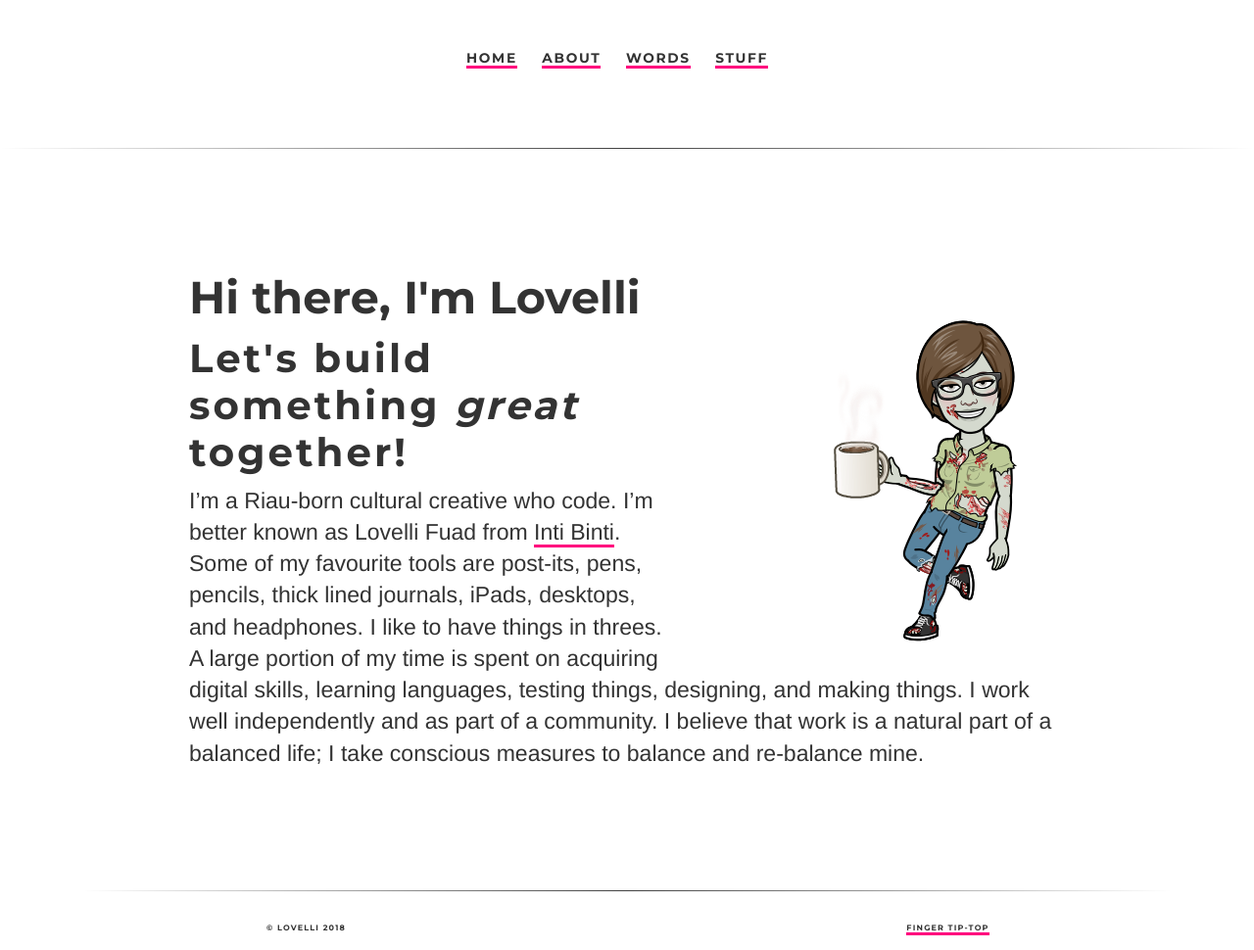
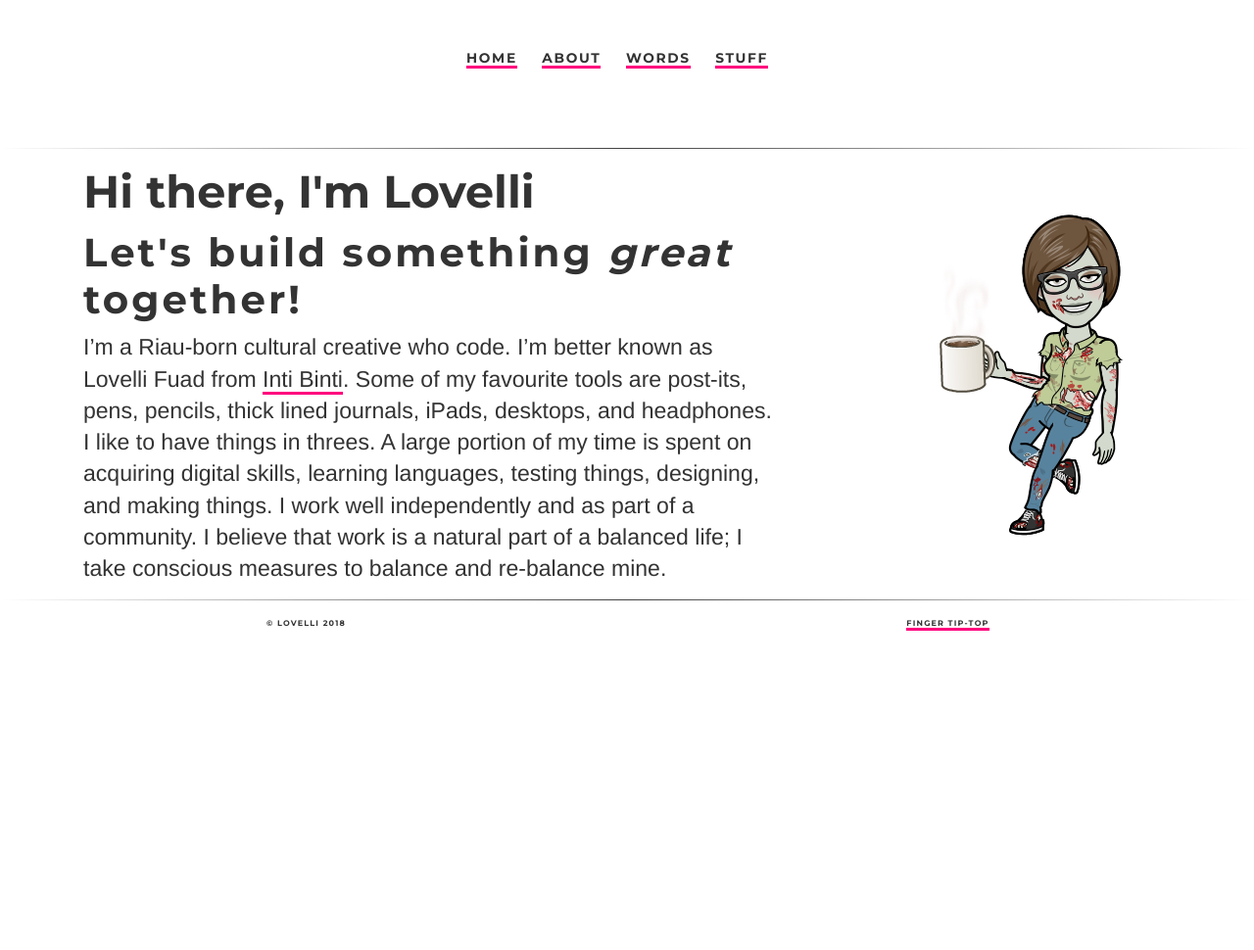
Before and after one commit to ariesti/ariesti.github.io, a Jekyll site: the page built from index.html, in a window 1280 px wide. Shown: the whole page at 98% size. Built offline with Jekyll 4.4.1, drawn with Linux system fonts in a browser that asks for light colours; after the commit the page ends 900 px from its top, so only the background shows below that.

Commit message:
Update index.html

```diff
--- a/index.html
+++ b/index.html
@@ -4,6 +4,7 @@
 tagline: I am known to those who need to know me
 description: Towards digital humanities
 ---
+<div class="page>
 <div id="content" class="wrapper right">
 	<div style="content">
 	<a href="https://ko-fi.com/A085SKR">
@@ -19,5 +20,4 @@
 	A large portion of my time is spent on acquiring digital skills, learning languages, testing things, designing, and making things.
 	I work well independently and as part of a community.
 	I believe that work is a natural part of a balanced life; I take conscious measures to balance and re-balance mine.</p>
-</div>
-</div>
+													     </div></div></div>
```
